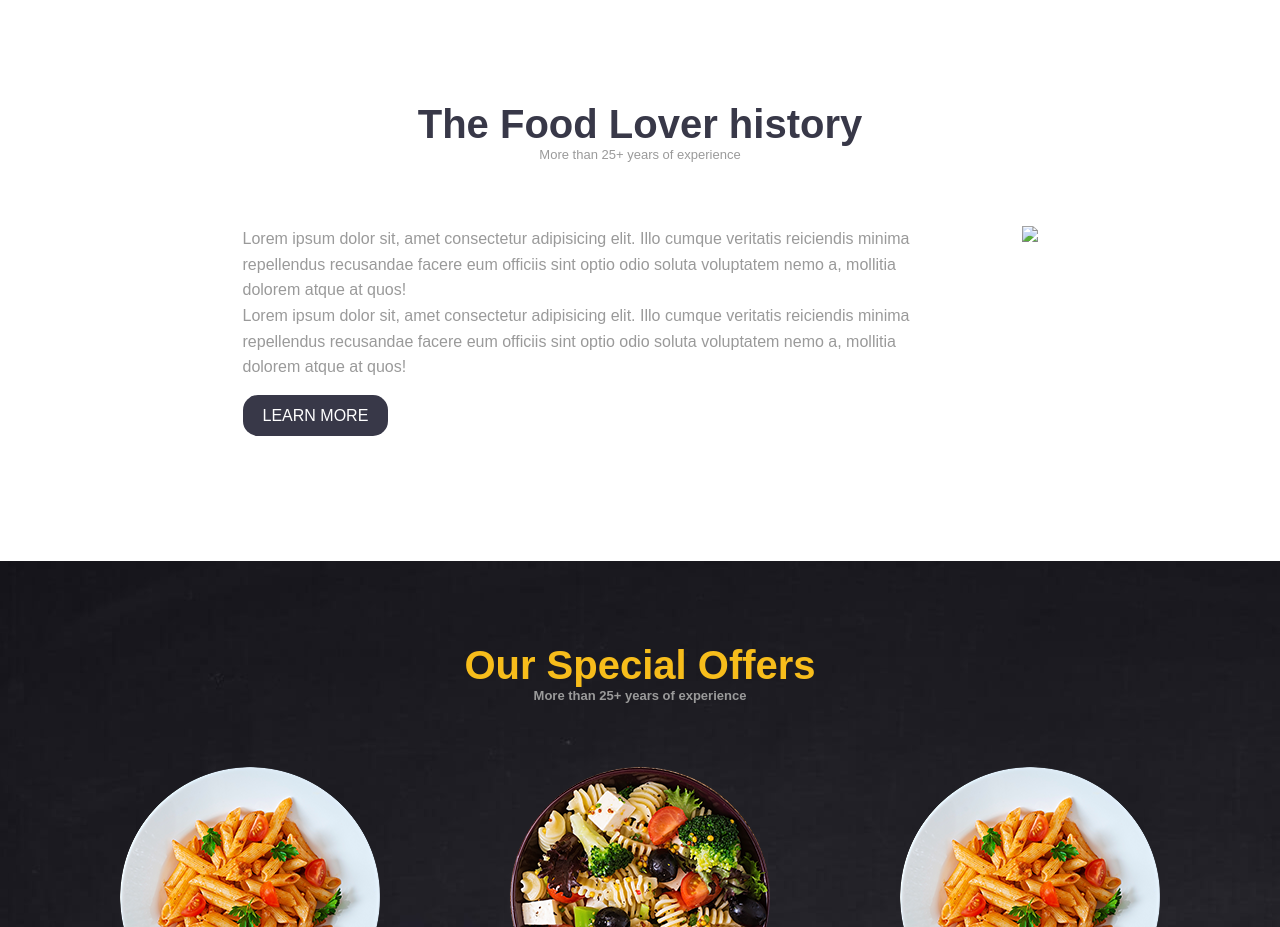
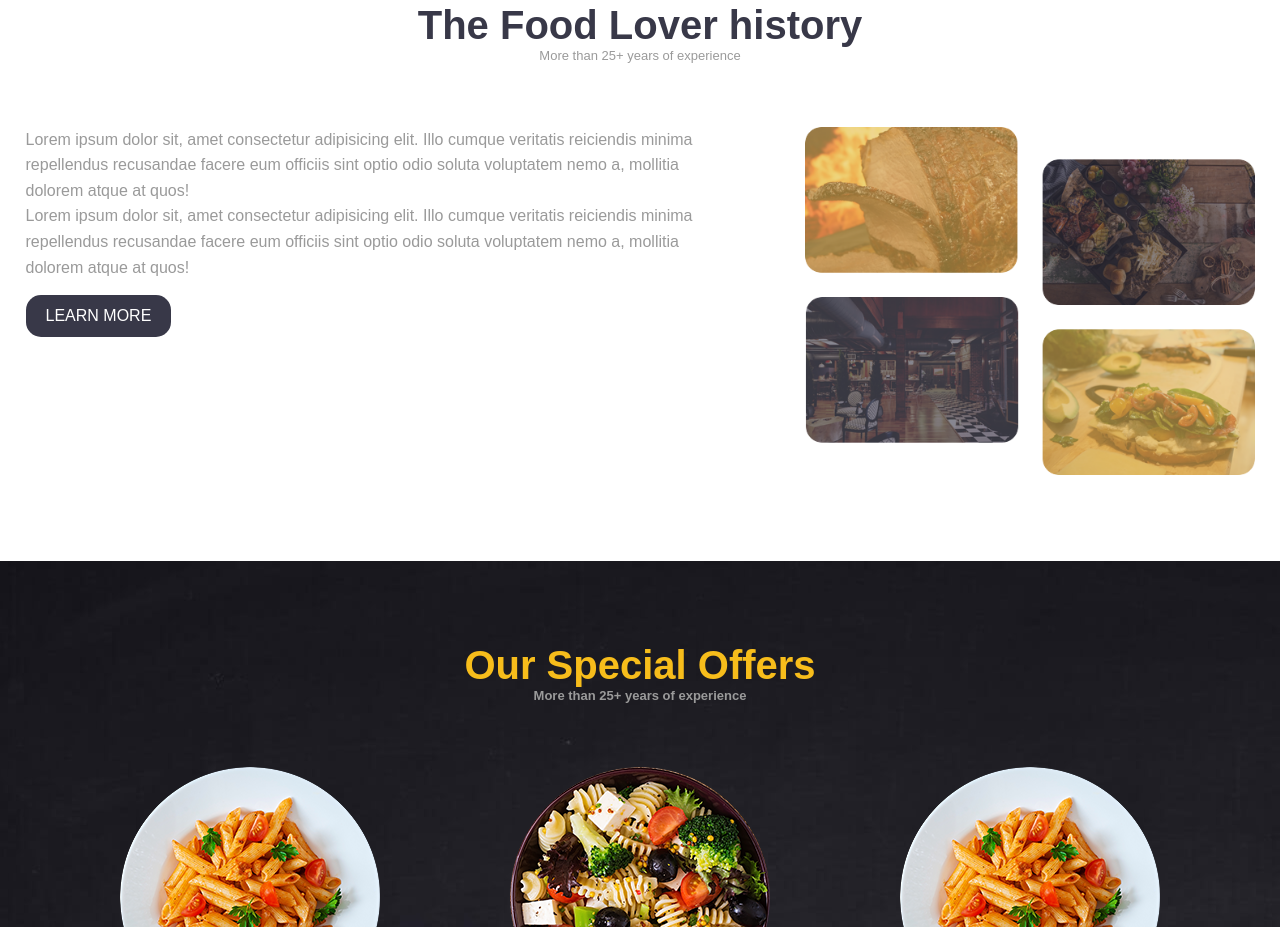
Before and after one commit to yasernora200/FoodLover, a plain HTML site: page index.html in a window 1280 px wide. Shown: the part 879-1806 px from the top of the page. Drawn offline with Linux system fonts and the light colour scheme; files whose address does not match are found by name; a web font is replaced by a local one.

Commit message:
Update index.html

```diff
--- a/index.html
+++ b/index.html
@@ -71,7 +71,7 @@
             <a>LEARN MORE</a>
              </div>
             <div>
-                <img src="./img/about_img.png">
+                <img src="./about_img.png">
 
             </div>
 
```
